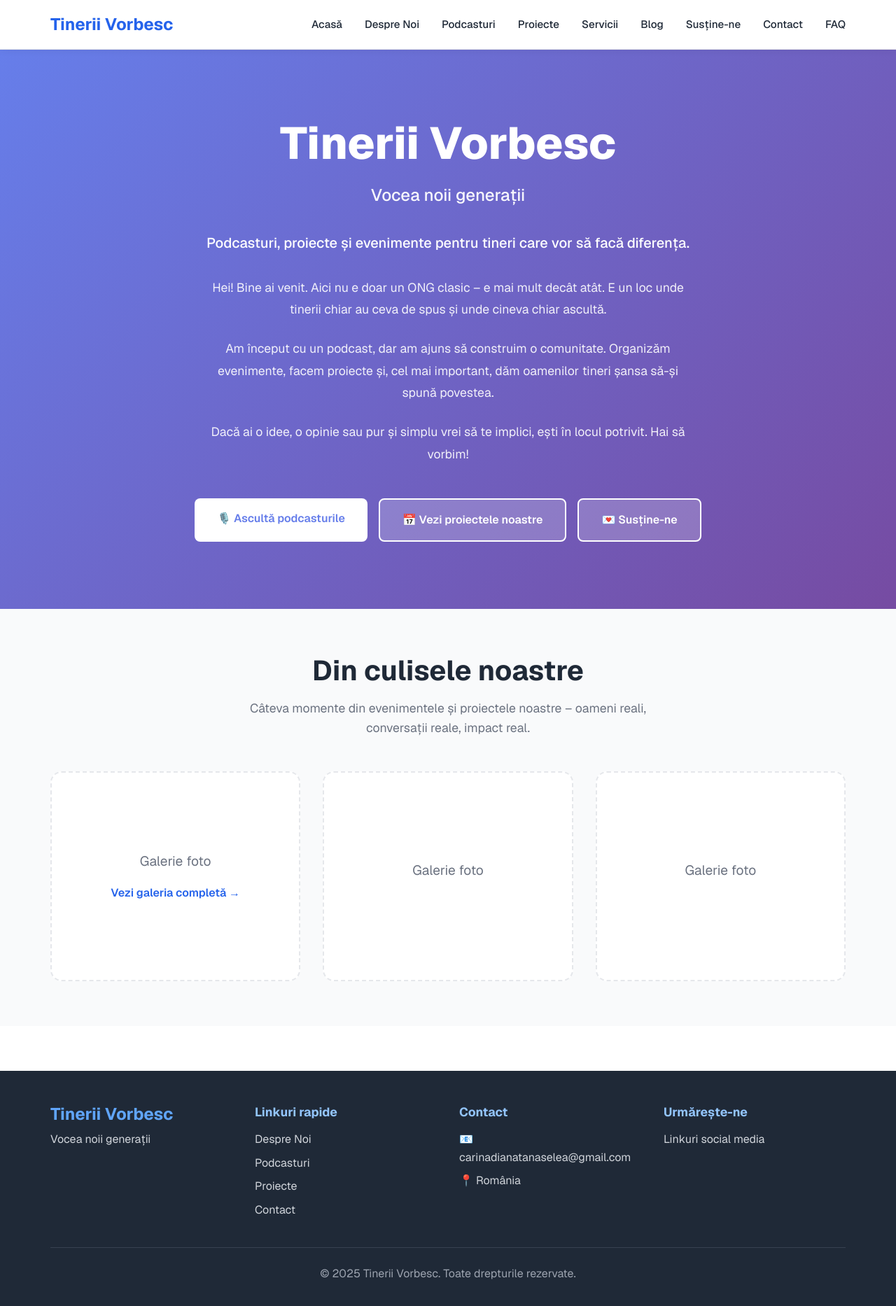
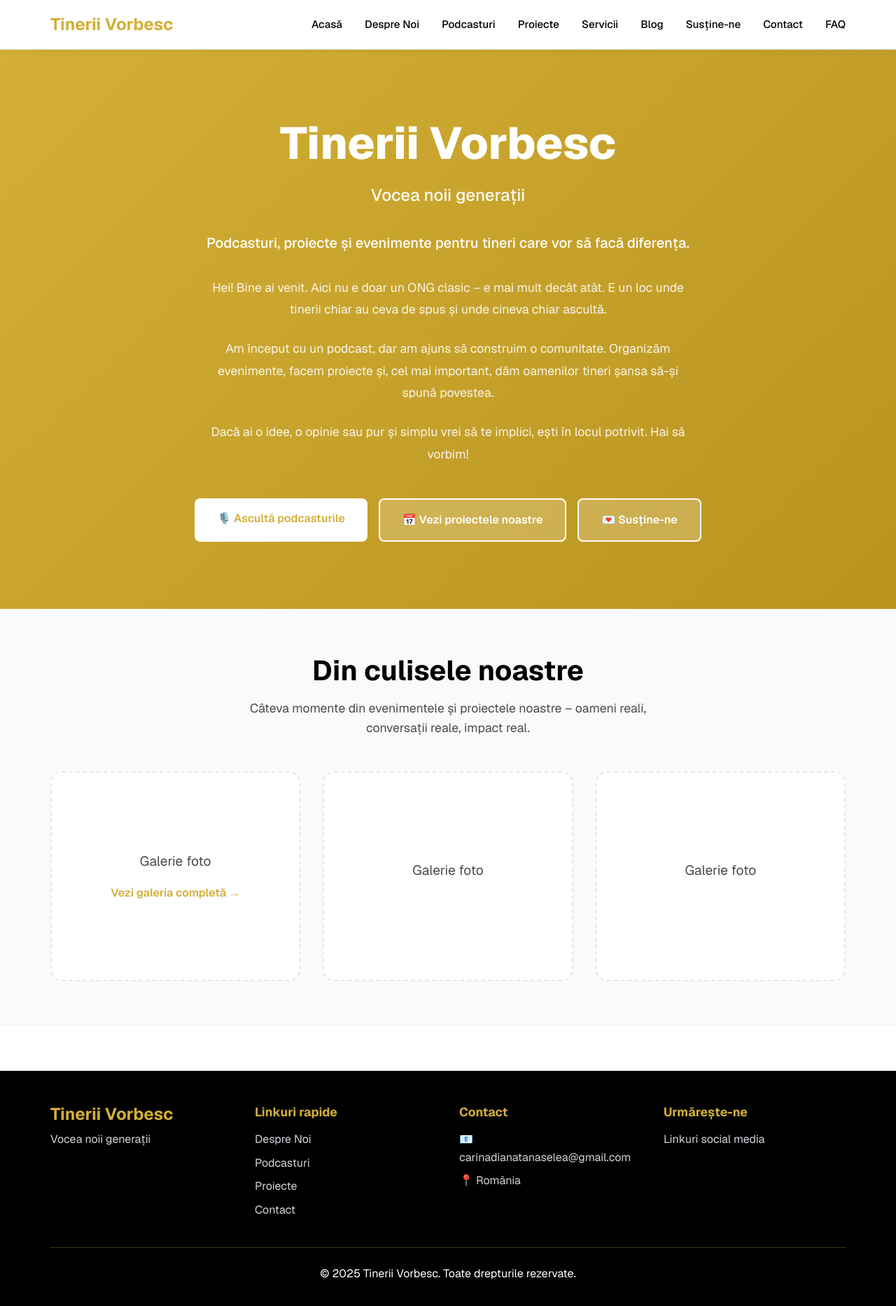
Before and after one commit to zyreoo/tineriivorbesc, a Next.js app: page / in a window 1280 px wide. Shown: the top 1866 px of the page at 70% size. Built offline with nearby package versions, Linux system fonts and the light colour scheme.

Commit message:
change colors

```diff
--- a/src/app/blog/page.module.css
+++ b/src/app/blog/page.module.css
@@ -3,7 +3,7 @@
 }
 
 .hero {
-  background: linear-gradient(135deg, #ec4899 0%, #db2777 100%);
+  background: linear-gradient(135deg, #d4af37 0%, #b8941f 100%);
   color: white;
   padding: 4rem 0;
   text-align: center;
@@ -55,7 +55,7 @@
 .articleImage {
   width: 100%;
   height: 200px;
-  background: linear-gradient(135deg, #ec4899 0%, #db2777 100%);
+  background: linear-gradient(135deg, #d4af37 0%, #b8941f 100%);
   display: flex;
   align-items: center;
   justify-content: center;
--- a/src/app/contact/page.module.css
+++ b/src/app/contact/page.module.css
@@ -3,7 +3,7 @@
 }
 
 .hero {
-  background: linear-gradient(135deg, #06b6d4 0%, #0891b2 100%);
+  background: linear-gradient(135deg, #d4af37 0%, #b8941f 100%);
   color: white;
   padding: 4rem 0;
   text-align: center;
@@ -106,7 +106,7 @@
 .submitBtn:hover {
   background: var(--primary-dark);
   transform: translateY(-2px);
-  box-shadow: 0 4px 12px rgba(37, 99, 235, 0.3);
+  box-shadow: 0 4px 12px rgba(212, 175, 55, 0.3);
 }
 
 .contactInfo {
--- a/src/app/despre-noi/page.module.css
+++ b/src/app/despre-noi/page.module.css
@@ -3,7 +3,7 @@
 }
 
 .hero {
-  background: linear-gradient(135deg, #2563eb 0%, #1d4ed8 100%);
+  background: linear-gradient(135deg, #d4af37 0%, #b8941f 100%);
   color: white;
   padding: 4rem 0;
   text-align: center;
@@ -188,7 +188,7 @@
 .submitBtn:hover {
   background: var(--primary-dark);
   transform: translateY(-2px);
-  box-shadow: 0 4px 12px rgba(37, 99, 235, 0.3);
+  box-shadow: 0 4px 12px rgba(212, 175, 55, 0.3);
 }
 
 .checkboxGroup {
@@ -208,7 +208,7 @@
 }
 
 .checkboxLabel:hover {
-  background: rgba(37, 99, 235, 0.05);
+  background: rgba(212, 175, 55, 0.05);
 }
 
 .checkboxLabel input[type="checkbox"] {
@@ -242,7 +242,7 @@
 }
 
 .radioLabel:hover {
-  background: rgba(37, 99, 235, 0.05);
+  background: rgba(212, 175, 55, 0.05);
 }
 
 .radioLabel input[type="radio"] {
@@ -259,10 +259,10 @@
 }
 
 .benefitsSection {
-  background: linear-gradient(135deg, rgba(37, 99, 235, 0.1) 0%, rgba(29, 78, 216, 0.1) 100%);
+  background: linear-gradient(135deg, rgba(212, 175, 55, 0.1) 0%, rgba(184, 148, 31, 0.1) 100%);
   padding: 3rem;
   border-radius: 1rem;
-  border: 2px solid rgba(37, 99, 235, 0.2);
+  border: 2px solid rgba(212, 175, 55, 0.2);
 }
 
 .benefitsTitle {
@@ -283,7 +283,7 @@
   font-size: 1.1rem;
   line-height: 1.6;
   color: var(--text-secondary);
-  border-bottom: 1px solid rgba(37, 99, 235, 0.1);
+  border-bottom: 1px solid rgba(212, 175, 55, 0.1);
 }
 
 .benefitsList li:last-child {
@@ -327,7 +327,7 @@
 .downloadBtn:hover {
   background: var(--primary-dark);
   transform: translateY(-2px);
-  box-shadow: 0 4px 12px rgba(37, 99, 235, 0.3);
+  box-shadow: 0 4px 12px rgba(212, 175, 55, 0.3);
 }
 
 @media (max-width: 768px) {
--- a/src/app/faq/page.module.css
+++ b/src/app/faq/page.module.css
@@ -3,7 +3,7 @@
 }
 
 .hero {
-  background: linear-gradient(135deg, #6366f1 0%, #4f46e5 100%);
+  background: linear-gradient(135deg, #d4af37 0%, #b8941f 100%);
   color: white;
   padding: 4rem 0;
   text-align: center;
@@ -49,7 +49,7 @@
 
 .faqItemOpen {
   border-color: var(--primary);
-  box-shadow: 0 4px 12px rgba(37, 99, 235, 0.1);
+  box-shadow: 0 4px 12px rgba(212, 175, 55, 0.1);
 }
 
 .faqQuestion {
@@ -136,7 +136,7 @@
 .contactBtn:hover {
   background: var(--primary-dark);
   transform: translateY(-2px);
-  box-shadow: 0 4px 12px rgba(37, 99, 235, 0.3);
+  box-shadow: 0 4px 12px rgba(212, 175, 55, 0.3);
 }
 
 @media (max-width: 768px) {
--- a/src/app/globals.css
+++ b/src/app/globals.css
@@ -1,12 +1,12 @@
 :root {
   --background: #ffffff;
-  --foreground: #171717;
-  --primary: #2563eb;
-  --primary-dark: #1d4ed8;
+  --foreground: #000000;
+  --primary: #d4af37;
+  --primary-dark: #b8941f;
   --secondary: #64748b;
-  --accent: #f59e0b;
-  --text-primary: #1f2937;
-  --text-secondary: #6b7280;
+  --accent: #d4af37;
+  --text-primary: #000000;
+  --text-secondary: #4a4a4a;
   --border: #e5e7eb;
   --card-bg: #f9fafb;
 }
@@ -102,7 +102,7 @@ p {
 .btn-primary:hover {
   background: var(--primary-dark);
   transform: translateY(-2px);
-  box-shadow: 0 4px 12px rgba(37, 99, 235, 0.3);
+  box-shadow: 0 4px 12px rgba(212, 175, 55, 0.3);
 }
 
 .btn-secondary {
--- a/src/app/page.module.css
+++ b/src/app/page.module.css
@@ -3,7 +3,7 @@
 }
 
 .hero {
-  background: linear-gradient(135deg, #667eea 0%, #764ba2 100%);
+  background: linear-gradient(135deg, #d4af37 0%, #b8941f 100%);
   color: white;
   padding: 6rem 0;
   text-align: center;
@@ -68,7 +68,7 @@
 
 .btnPrimary {
   background: white;
-  color: #667eea;
+  color: #d4af37;
 }
 
 .btnPrimary:hover {
@@ -84,7 +84,7 @@
 
 .btnSecondary:hover {
   background: white;
-  color: #667eea;
+  color: #d4af37;
 }
 
 .gallerySection {
--- a/src/app/podcasturi/page.module.css
+++ b/src/app/podcasturi/page.module.css
@@ -3,7 +3,7 @@
 }
 
 .hero {
-  background: linear-gradient(135deg, #f59e0b 0%, #d97706 100%);
+  background: linear-gradient(135deg, #d4af37 0%, #b8941f 100%);
   color: white;
   padding: 4rem 0;
   text-align: center;
@@ -56,7 +56,7 @@
 .episodeImage {
   width: 100%;
   height: 200px;
-  background: linear-gradient(135deg, #667eea 0%, #764ba2 100%);
+  background: linear-gradient(135deg, #d4af37 0%, #b8941f 100%);
   display: flex;
   align-items: center;
   justify-content: center;
@@ -169,7 +169,7 @@
 .submitBtn:hover {
   background: var(--primary-dark);
   transform: translateY(-2px);
-  box-shadow: 0 4px 12px rgba(37, 99, 235, 0.3);
+  box-shadow: 0 4px 12px rgba(212, 175, 55, 0.3);
 }
 
 @media (max-width: 768px) {
--- a/src/app/proiecte/page.module.css
+++ b/src/app/proiecte/page.module.css
@@ -3,7 +3,7 @@
 }
 
 .hero {
-  background: linear-gradient(135deg, #10b981 0%, #059669 100%);
+  background: linear-gradient(135deg, #d4af37 0%, #b8941f 100%);
   color: white;
   padding: 4rem 0;
   text-align: center;
--- a/src/app/servicii/page.module.css
+++ b/src/app/servicii/page.module.css
@@ -3,7 +3,7 @@
 }
 
 .hero {
-  background: linear-gradient(135deg, #8b5cf6 0%, #7c3aed 100%);
+  background: linear-gradient(135deg, #d4af37 0%, #b8941f 100%);
   color: white;
   padding: 4rem 0;
   text-align: center;
@@ -283,7 +283,7 @@
 .downloadBtn:hover {
   background: var(--primary-dark);
   transform: translateY(-2px);
-  box-shadow: 0 4px 12px rgba(37, 99, 235, 0.3);
+  box-shadow: 0 4px 12px rgba(212, 175, 55, 0.3);
 }
 
 @media (max-width: 768px) {
--- a/src/app/sponsorizari/page.module.css
+++ b/src/app/sponsorizari/page.module.css
@@ -3,7 +3,7 @@
 }
 
 .hero {
-  background: linear-gradient(135deg, #f97316 0%, #ea580c 100%);
+  background: linear-gradient(135deg, #d4af37 0%, #b8941f 100%);
   color: white;
   padding: 4rem 0;
   text-align: center;
@@ -84,7 +84,7 @@
 .downloadBtn:hover {
   background: var(--primary-dark);
   transform: translateY(-2px);
-  box-shadow: 0 4px 12px rgba(37, 99, 235, 0.3);
+  box-shadow: 0 4px 12px rgba(212, 175, 55, 0.3);
 }
 
 .benefitsSection {
--- a/src/components/Footer.module.css
+++ b/src/components/Footer.module.css
@@ -1,5 +1,5 @@
 .footer {
-  background: #1f2937;
+  background: #000000;
   color: white;
   padding: 3rem 0 1.5rem;
   margin-top: 4rem;
@@ -21,13 +21,13 @@
 .section h3 {
   font-size: 1.5rem;
   margin-bottom: 0.5rem;
-  color: #60a5fa;
+  color: #d4af37;
 }
 
 .section h4 {
   font-size: 1.1rem;
   margin-bottom: 1rem;
-  color: #93c5fd;
+  color: #d4af37;
 }
 
 .section p {
@@ -53,14 +53,14 @@
 }
 
 .section ul li a:hover {
-  color: #60a5fa;
+  color: #d4af37;
 }
 
 .bottom {
-  border-top: 1px solid #374151;
+  border-top: 1px solid rgba(212, 175, 55, 0.3);
   padding-top: 1.5rem;
   text-align: center;
-  color: #9ca3af;
+  color: #ffffff;
 }
 
 @media (max-width: 768px) {
--- a/src/components/Navigation.module.css
+++ b/src/components/Navigation.module.css
@@ -21,13 +21,13 @@
 .logo {
   font-size: 1.5rem;
   font-weight: 700;
-  color: #2563eb;
+  color: #d4af37;
   text-decoration: none;
   transition: color 0.3s;
 }
 
 .logo:hover {
-  color: #1d4ed8;
+  color: #b8941f;
 }
 
 .menu {
@@ -40,7 +40,7 @@
 }
 
 .menu li a {
-  color: #1f2937;
+  color: #000000;
   text-decoration: none;
   font-weight: 500;
   transition: color 0.3s;
@@ -48,7 +48,7 @@
 }
 
 .menu li a:hover {
-  color: #2563eb;
+  color: #d4af37;
 }
 
 .menuButton {
@@ -64,13 +64,13 @@
 .menuButton span {
   width: 25px;
   height: 3px;
-  background: #1f2937;
+  background: #000000;
   transition: all 0.3s;
   border-radius: 2px;
 }
 
 .menuButton:hover span {
-  background: #2563eb;
+  background: #d4af37;
 }
 
 @media (max-width: 768px) {
```
